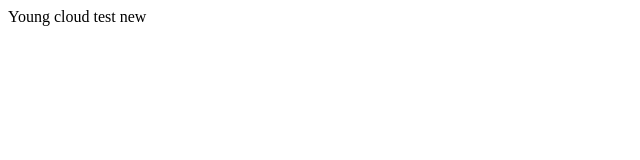
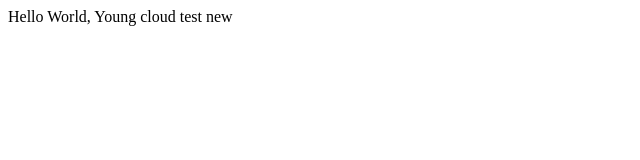
Before and after one commit to endlovu-jhbdvt/youngcloud, a plain HTML site: page index.html in a window 1280 px wide. Shown: the whole page, without its empty margins (0-640 px from the left). Drawn offline with Linux system fonts and the light colour scheme.

Commit message:
Test HTML page

```diff
--- a/index.html
+++ b/index.html
@@ -1,4 +1,4 @@
 <html>
     <head></head>
-    <body>Young cloud test new</body>
+    <body>Hello World, Young cloud test new</body>
 </html>
```
